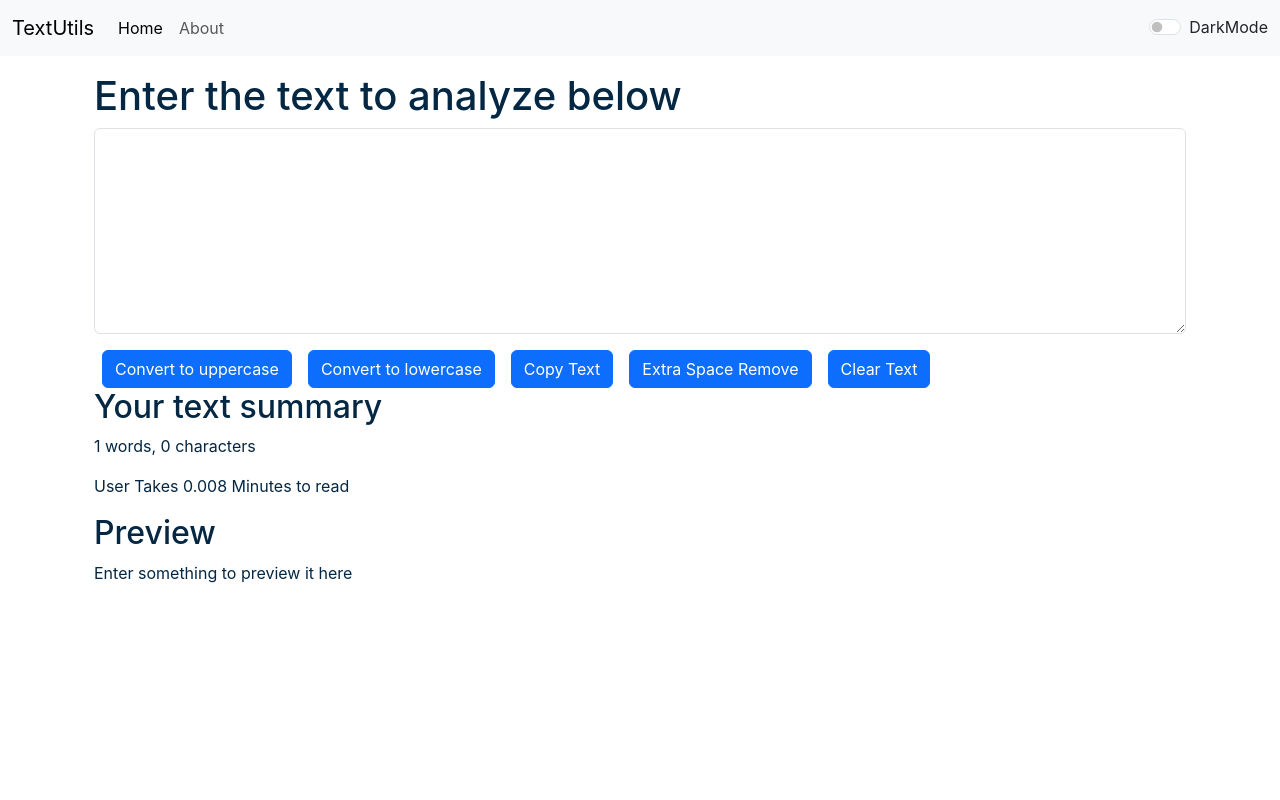
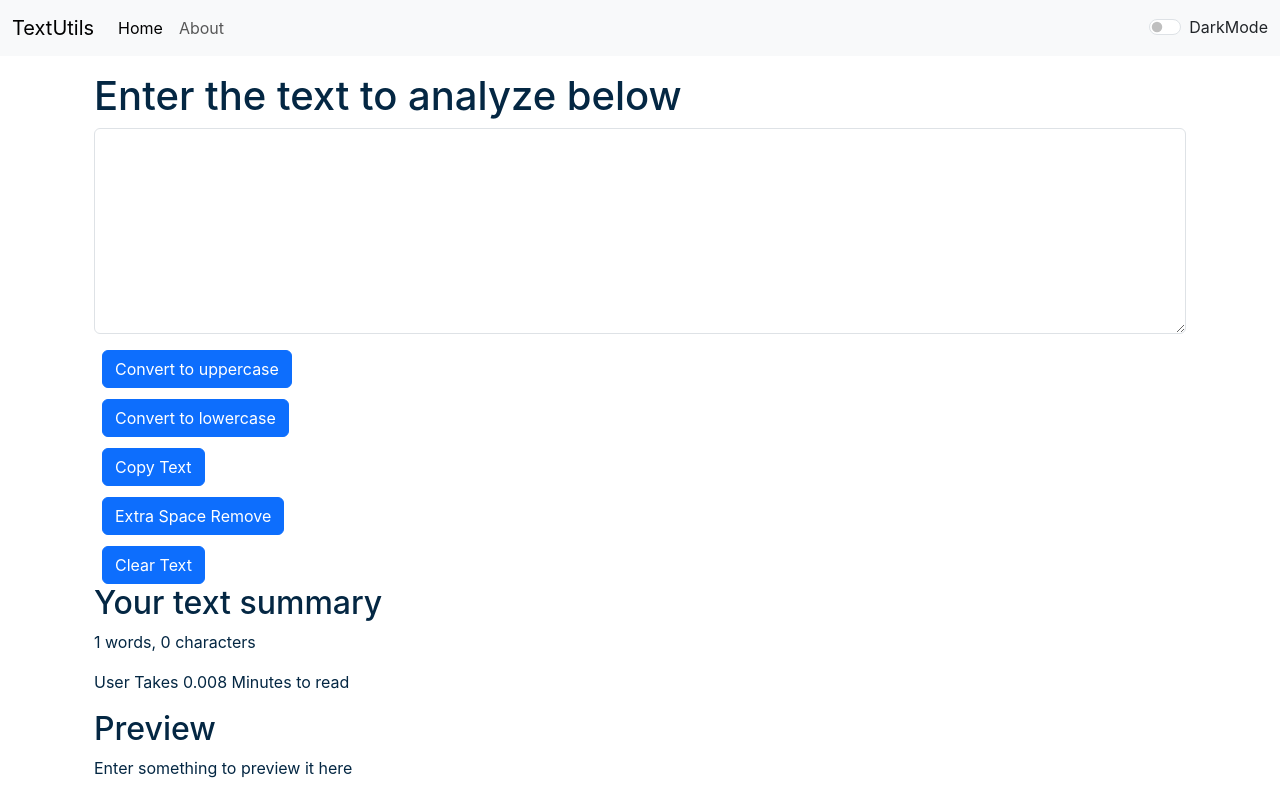
Before and after one commit to Gargi-jais11/my-app, a React (Create React App) app: page / in a window 1280 px wide. Built offline with nearby package versions, Linux system fonts and the light colour scheme.

Commit message:
Update App.css

```diff
--- a/src/App.css
+++ b/src/App.css
@@ -1,3 +1,9 @@
+@media (min-width: 576px) {
+  .btn{
+    display:block;
+    margin-top: 1%;
+  }
+ }
 .App {
   text-align: center;
 }
```
